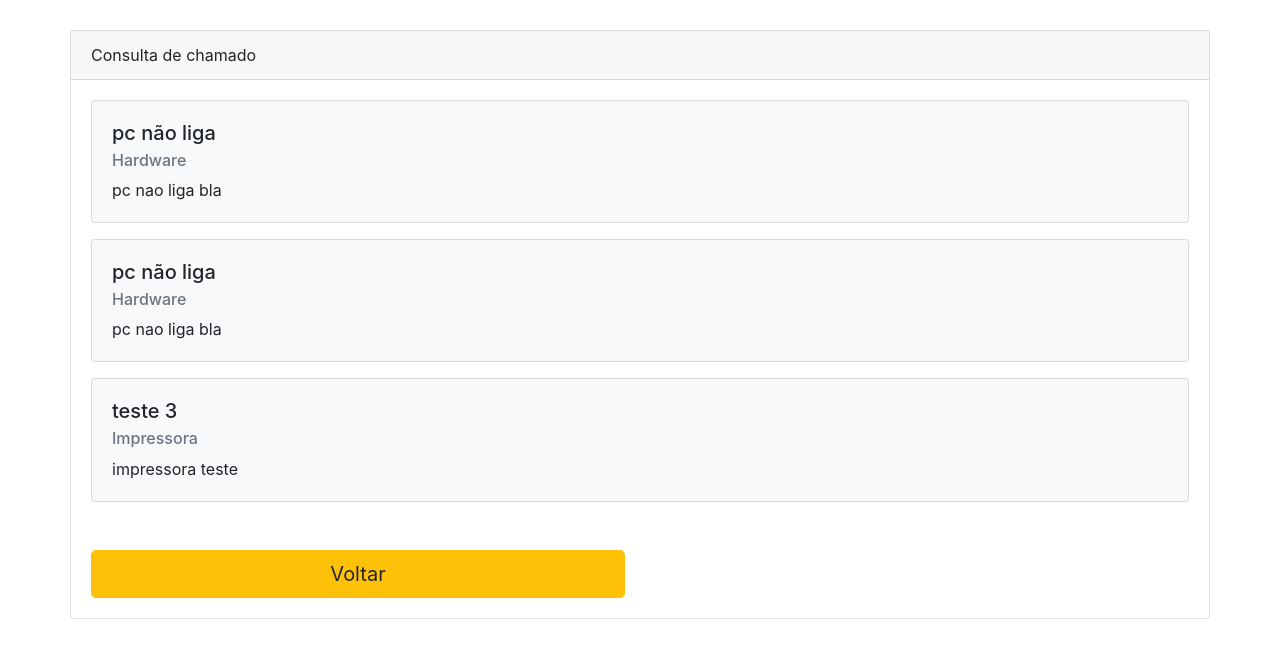
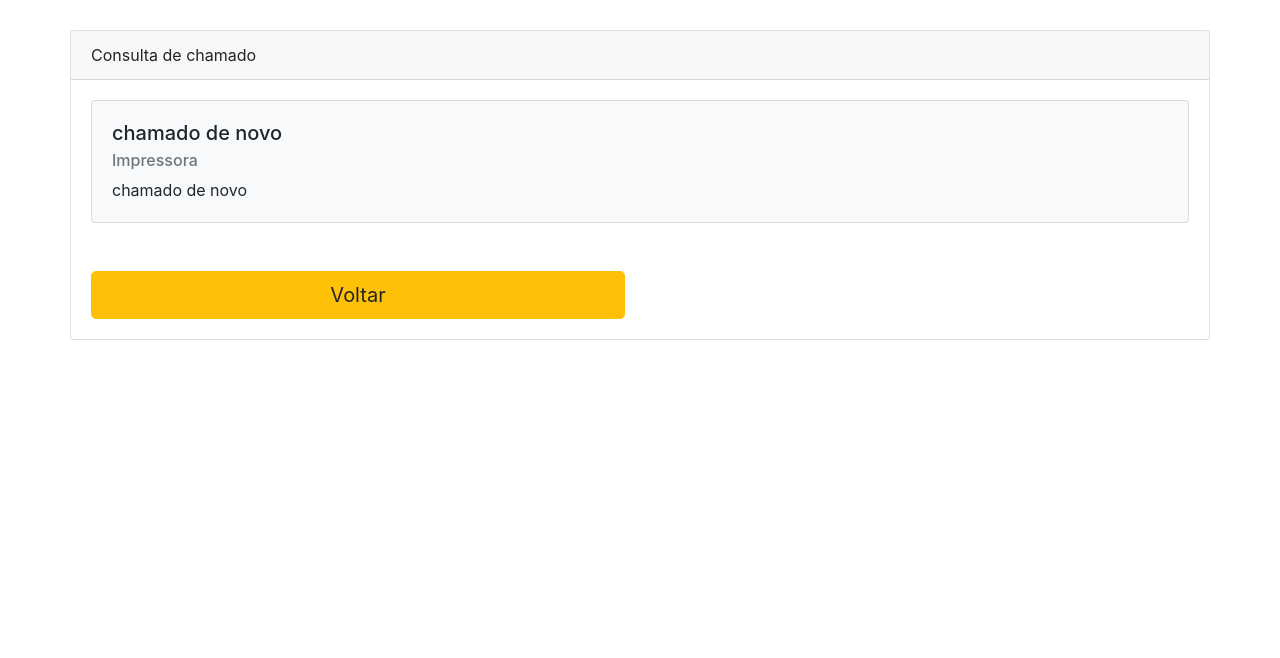
Before and after one commit to AdamiMath/help_deskPHP, a PHP site: page /consultar_chamado.php in a window 1280 px wide. Shown: the part 56-714 px from the top of the page. Run offline with PHP 8.4, Linux system fonts and the light colour scheme; the visitor is signed in with stand-in values (Sample User, id 1); some libraries are stand-ins or nearby versions.

Commit message:
autentifação de usuário implementado

```diff
--- a/arquivo.txt
+++ b/arquivo.txt
@@ -1,3 +1,3 @@
-pc não liga#Hardware#pc nao liga bla
-pc não liga#Hardware#pc nao liga bla
-teste 3#Impressora#impressora teste
+4#Chamado adm#Hardware#teste teste teste
+4#chamado user#Software#user chamado
+1#chamado de novo#Impressora#chamado de novo
--- a/consultar_chamado.php
+++ b/consultar_chamado.php
@@ -1,4 +1,4 @@
-<? require_once "validador_acesso.php" ?>
+<?php require_once "validador_acesso.php" ?>
 <?php
 
   $chamados = [];
@@ -56,6 +56,12 @@
 
               <?php
                 $chamado_dados = explode('#', $chamado);
+                if($_SESSION['perfil_id'] == 2){
+                  //só vamos exibir o chamado se foi criado pelo usuario
+                  if($chamado_dados[0] != $_SESSION['id']){
+                    continue;
+                  }
+                }
 
                 if(count($chamado_dados ) < 3) {
                   continue;
@@ -64,9 +70,9 @@
               ?>
               <div class="card mb-3 bg-light">
                 <div class="card-body">
-                  <h5 class="card-title"><?=$chamado_dados[0]?></h5>
-                  <h6 class="card-subtitle mb-2 text-muted"><?=$chamado_dados[1]?></h6>
-                  <p class="card-text"><?=$chamado_dados[2]?></p>
+                  <h5 class="card-title"><?=$chamado_dados[1]?></h5>
+                  <h6 class="card-subtitle mb-2 text-muted"><?=$chamado_dados[2]?></h6>
+                  <p class="card-text"><?=$chamado_dados[3]?></p>
                 </div>
               </div>
               <?php } ?>
--- a/home.php
+++ b/home.php
@@ -1,5 +1,5 @@
 <?php
-  require_once "validador_acesso.php"
+  require_once "validador_acesso.php";
 ?>
 
 
```
Also changed, not shown: registra_chamado.php (+3 -4 lines), valida_login.php (+15 -4 lines).
